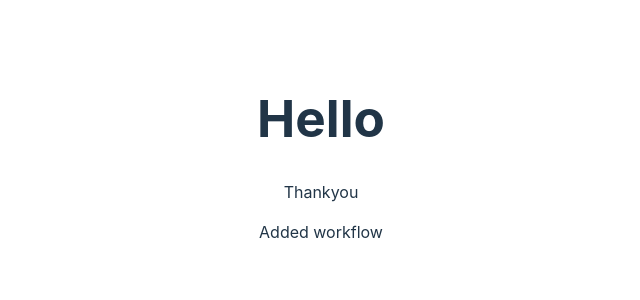
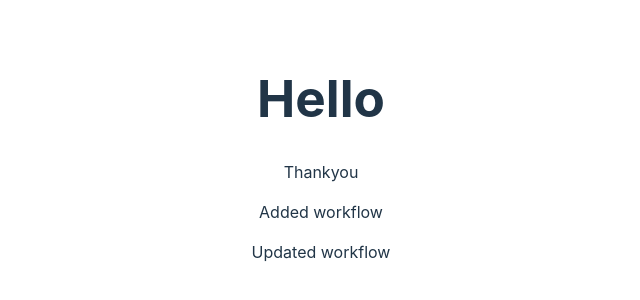
Before and after one commit to SnehaReddy10/test, a React (Vite) app: page / in a window 1280 px wide. Shown: the part 242-542 px from the top of the page, without its empty margins (319-959 px from the left). Built offline with nearby package versions, Linux system fonts and the light colour scheme.

Commit message:
update home

```diff
--- a/src/App.tsx
+++ b/src/App.tsx
@@ -6,6 +6,7 @@ function App() {
       <h1>Hello</h1>
       <p>Thankyou</p>
       <p>Added workflow</p>
+      <p>Updated workflow</p>
     </>
   );
 }
```
